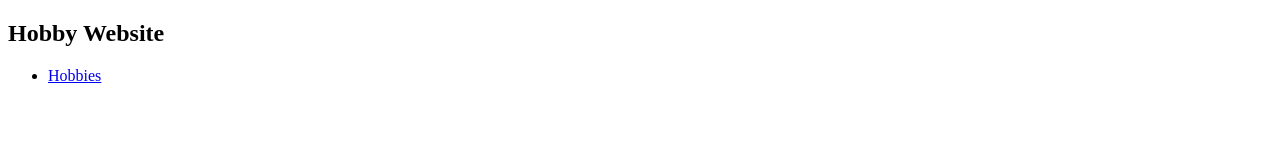
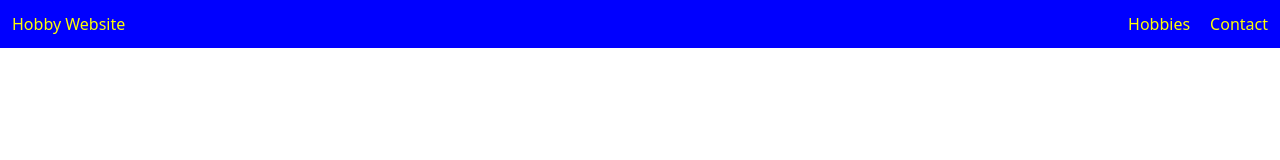
Before and after one commit to colaone1/Hobby-website, a plain HTML site: page index.html in a window 1280 px wide. Drawn offline with nearby package versions, Linux system fonts and the light colour scheme.

Commit message:
add styles.css and navbar styling

```diff
--- a/index.html
+++ b/index.html
@@ -1,16 +1,21 @@
 <!DOCTYPE html>
 <html lang="en">
   <head>
-    <meta charset="UTF-8" />
+    <meta charset="UTF-8">
     <meta name="viewport" content="width=device-width, initial-scale=1.0" />
     <title>Document</title>
+    <script src="https://cdn.jsdelivr.net/npm/@tailwindcss/browser@4"></script>
+    <link rel="stylesheet" href="styles.css" />
   </head>
   <body>
-    <nav>
+    <nav class="navbar">
       <h1>Hobby Website</h1>
-      <ul>
+      <ul class="nav-container">
         <li>
           <a href="#">Hobbies</a>
+        </li>
+        <li>
+          <a href="#">Contact</a>
         </li>
       </ul>
     </nav>
--- /dev/null
+++ b/styles.css
@@ -0,0 +1,18 @@
+.navbar {
+    background-color: blue;
+    display: flex;
+    color: yellow;
+    justify-content: space-between;
+    padding: 12px;
+}
+
+.nav-container {
+    list-style-type: none;
+    display: flex;
+    gap: 20px;
+    align-items: center;
+}
+
+.nav-container li {
+    color: yellow;
+}
```
Also changed, not shown: hobbies.html (added, +11 -0 lines), 1 other file.
